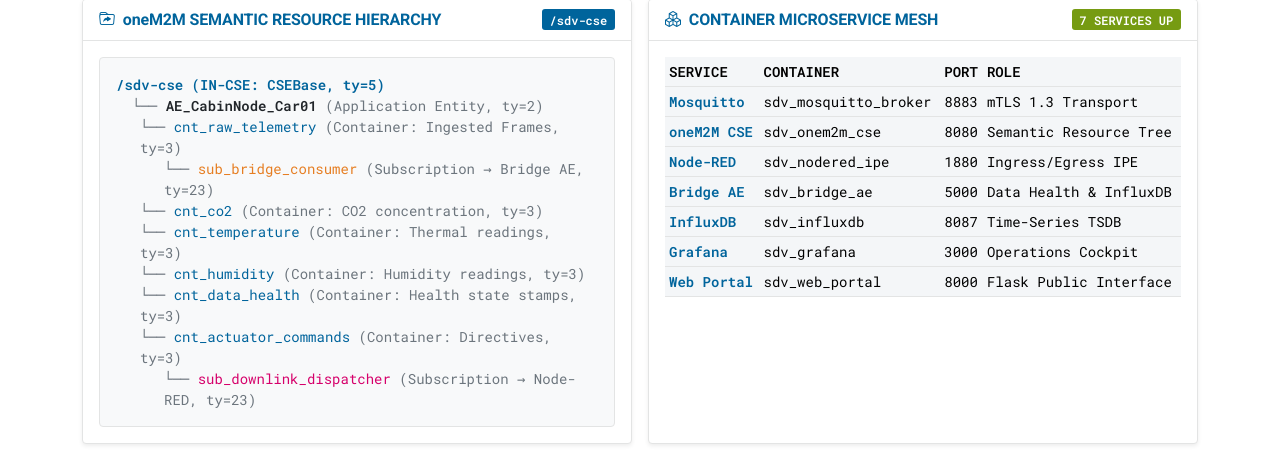
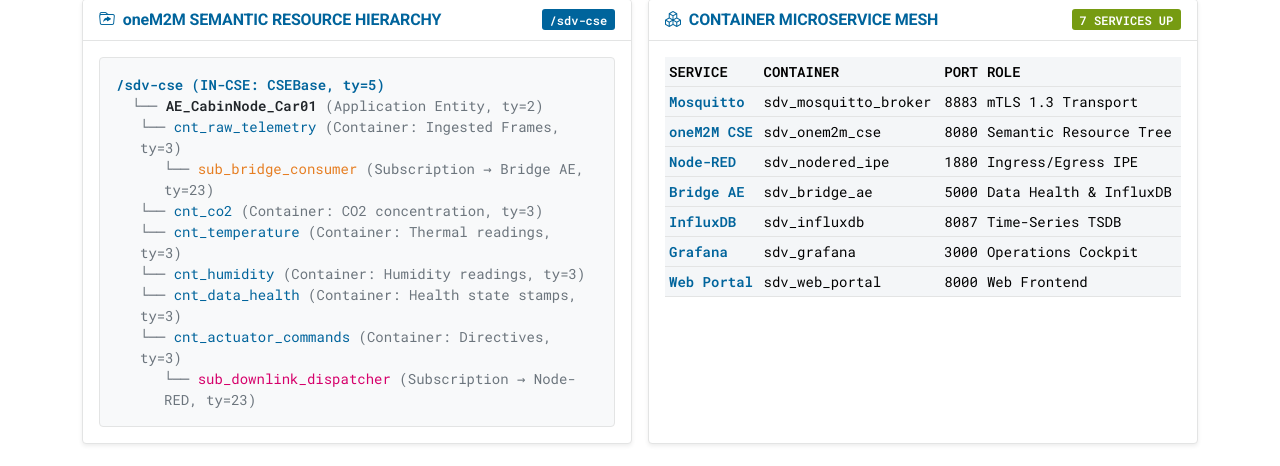
Before and after one commit to imosudi/HVAC-iot-monitoring, a Flask app: page /architecture in a window 1280 px wide. Shown: the part 655-1121 px from the top of the page. Run offline with Flask 3, Linux system fonts and the light colour scheme.

Commit message:
Update web portal microservice description to Web Frontend

```diff
--- a/services/web_portal/templates/architecture.html
+++ b/services/web_portal/templates/architecture.html
@@ -226,7 +226,7 @@
                             <td class="text-fhtw-blue fw-semibold">Web Portal</td>
                             <td>sdv_web_portal</td>
                             <td>8000</td>
-                            <td>Flask Public Interface</td>
+                            <td>Web Frontend</td>
                         </tr>
                     </tbody>
                 </table>
```
